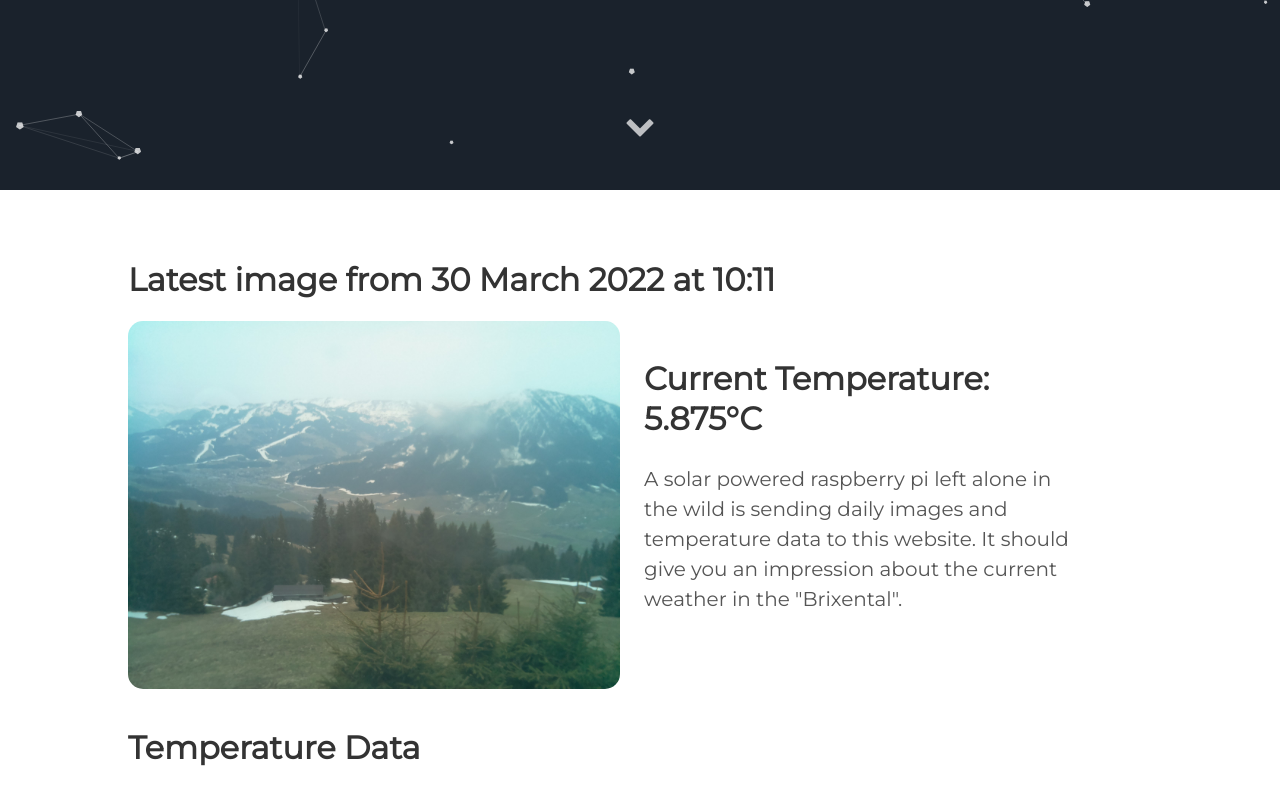
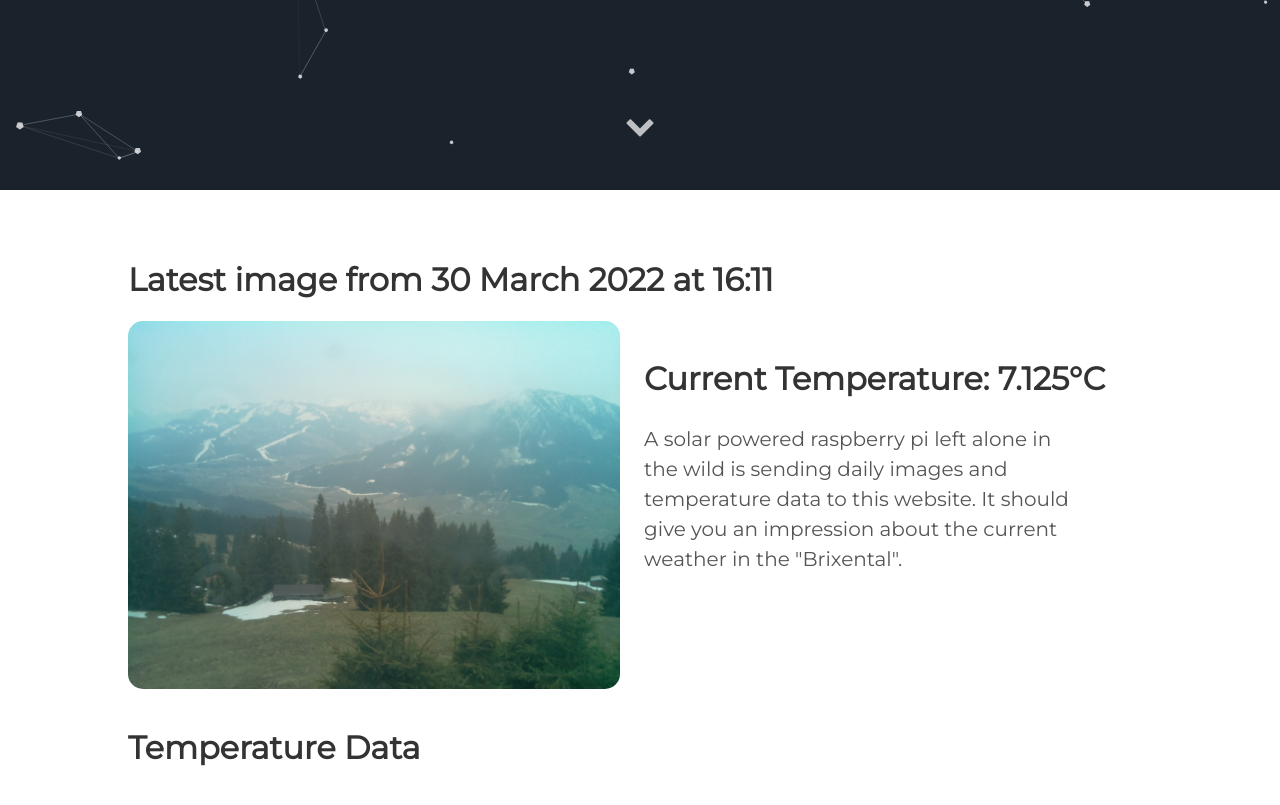
Before and after one commit to vektorious/vektorious.github.io, a Jekyll site: the page built from resources/huette.md, in a window 1280 px wide and 900 px high, scrolled down 710 px. Shown: the top 805 px of the window. Built offline with Jekyll 4.4.1, drawn with Linux system fonts in a browser that asks for light colours.

Commit message:
I'm a bot beep boop

```diff
--- a/resources/huette.md
+++ b/resources/huette.md
@@ -6,13 +6,13 @@ image: '/assets/img/'
 description: 'Live image from the Austrian alps'
 twitter_text: ' '
 ---
-## Latest image from 30 March 2022 at 10:11
+## Latest image from 30 March 2022 at 16:11
 <div class="huette">
   <div class="huette-image">
     <img src="{{ "/assets/img/huette.jpg" | prepend: site.baseurl }}">
   </div>
   <div class="huette-text">
-        <h2>Current Temperature: 5.875°C</h2>
+        <h2>Current Temperature: 7.125°C</h2>
         <p>A solar powered raspberry pi left alone in the wild is sending daily images and temperature data to this website. It should give you an impression about the current weather in the "Brixental".</p>
 
   </div>
```
Also changed, not shown: rpi-script/2022-03-30_160949.txt (renamed from rpi-script/2022-03-30_100945.txt, +5 -5 lines), rpi-script/huette.md (+2 -2 lines), assets/img/huette.jpg, assets/img/temp_plot.png, rpi-script/temp_plot.png, 1 other file.
